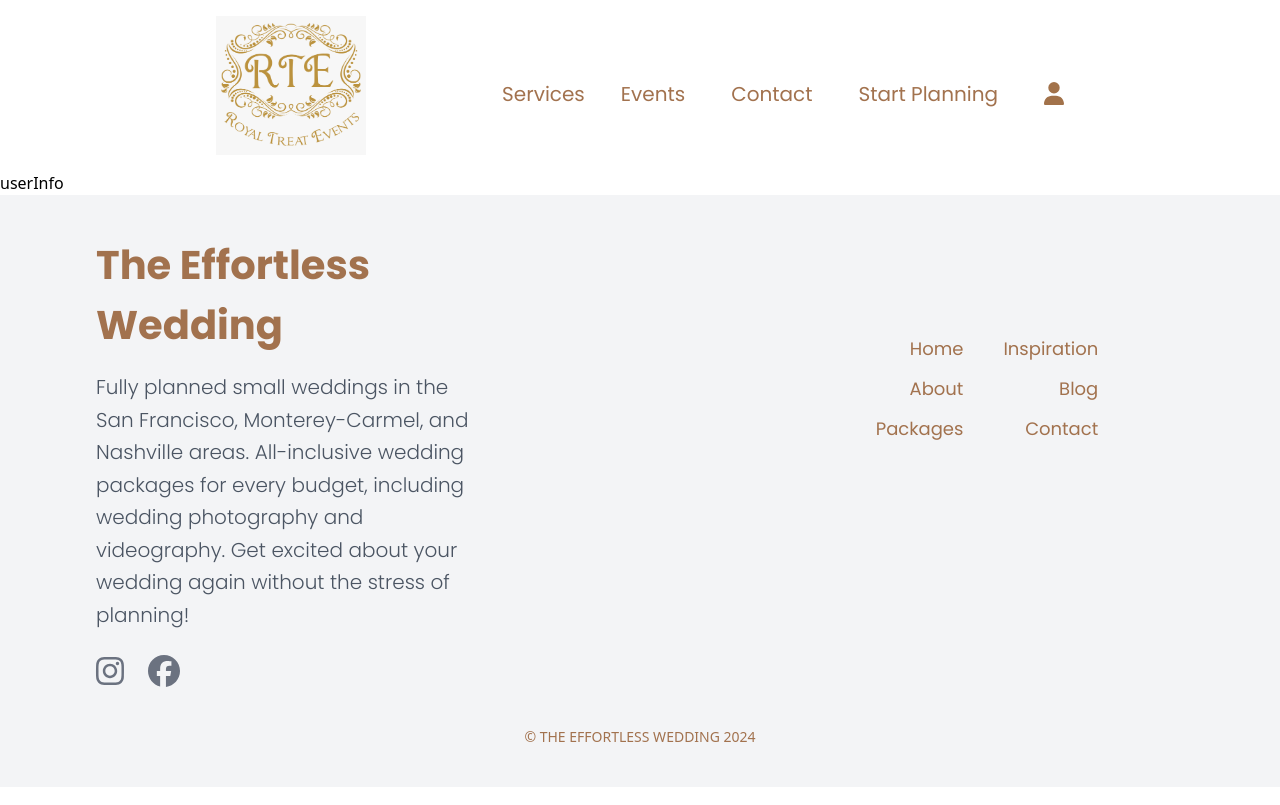
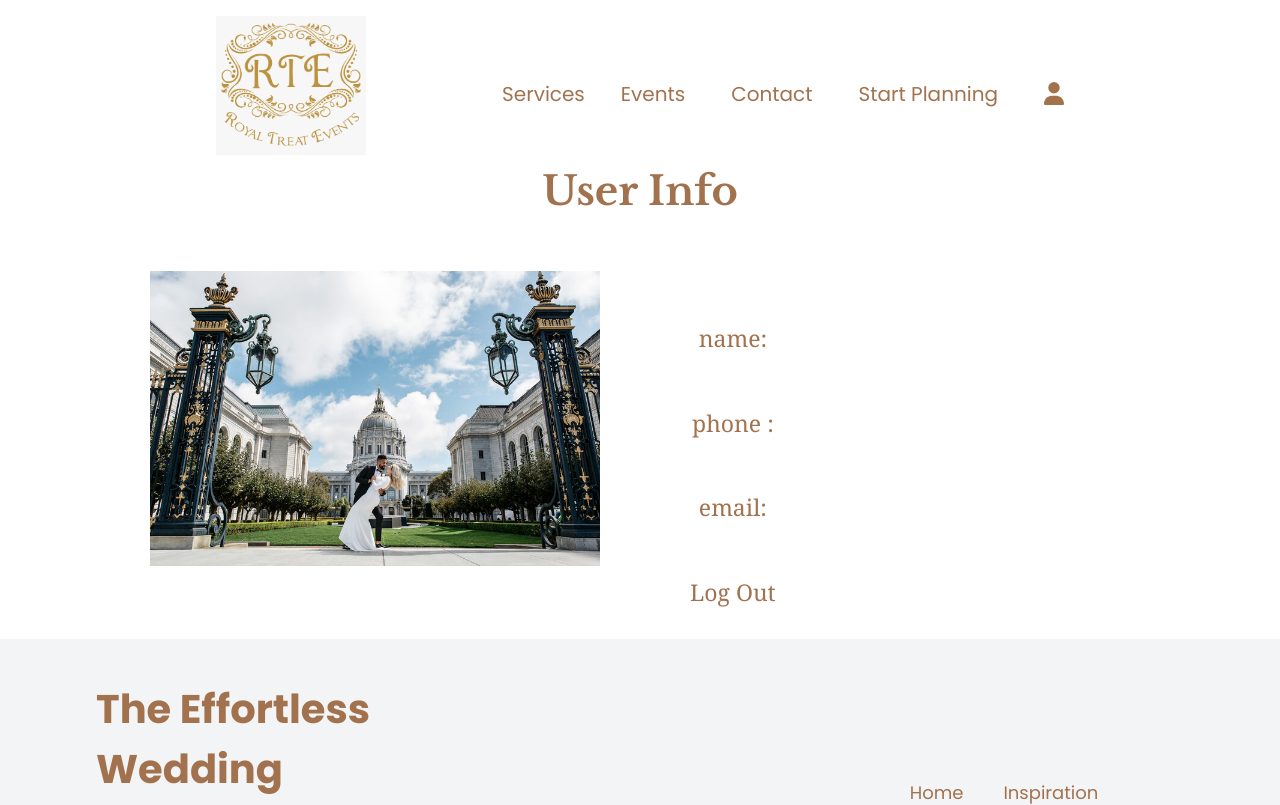
Before and after one commit to beqa200/colab-team3, a React (Vite) app: page /userInfo in a window 1280 px wide. Shown: the top 805 px of the page. Built offline with nearby package versions, Linux system fonts and the light colour scheme; sample sign-in values are in the browser's storage.

Commit message:
login and registration

```diff
--- a/src/App.jsx
+++ b/src/App.jsx
@@ -61,7 +61,8 @@ export default function App() {
         { path: "/events", element: <Events /> },
         {
           path:"/userInfo", element: <UserInfo/>
-        }
+        },
+
         // {
         //   path: '/events',
         //   element: <Events />,
--- a/src/components/Header.jsx
+++ b/src/components/Header.jsx
@@ -1,4 +1,4 @@
-import React, { useState } from "react";
+import React, { useEffect, useState } from "react";
 import logo from "../assets/logo.webp";
 import loho4 from "../assets/loho4.png";
 import userImage from '../assets/user.svg'
@@ -10,6 +10,16 @@ import {
 } from "react-router-dom";
 
 export default function Header() {
+  const [log, setLog] = useState(false)
+
+  useEffect(() => {
+
+      let token = localStorage.getItem("token");
+      if (token) {
+       setLog(true)
+      }
+
+  }, []);
   const [isOpen, setIsOpen] = useState(false);
   const toggleMenu = () => {
     setIsOpen(!isOpen);
@@ -105,10 +115,11 @@ export default function Header() {
         >
           Start Planning
         </Link >
-        <Link to={"/login"}>
+         <Link to={ log ?  "/userInfo" : "/login"}>
         <img className="w-[20px] cursor-pointer" src={userImage} />
 
         </Link>
+
 
       </div>
     </header>
--- a/src/components/UserInfo.jsx
+++ b/src/components/UserInfo.jsx
@@ -1,9 +1,68 @@
-import React from 'react'
+import React, { useEffect, useState } from 'react';
+import axios from 'axios';
+import {  useNavigate } from 'react-router';
+import image3 from '../assets/image3.jpg'
 
 export default function UserInfo() {
+  const [user,setUser] = useState({})
+const navigate = useNavigate()
+  useEffect(() => {
+    const createEvent = async () => {
+      let token = localStorage.getItem("token");
+      if (token) {
+        token = JSON.parse(token);
+        const response = await axios.get(
+          "https://algouni-students.duckdns.org:8002/event-planner/team-3/auth/signup",
+
+          {
+            headers: {
+              Authorization: `Bearer ${token.access}`,
+            },
+          }
+        );
+        console.log(response.data)
+        setUser(response.data)
+      }else{
+        navigate('/login')
+      }
+    };
+    createEvent()
+  }, []); // Adding dependency array to avoid multiple executions
+  const handleLogout = () => {
+    localStorage.removeItem("token"); // Remove token from localStorage
+    navigate('/'); // Redirect to the homepage
+  };
+
   return (
-    <div>
-      userInfo
+    <div  className='text-center'>
+       <div>
+       <h1 className='text-2xl font-bold font-libre  md:text-3xl lg:text-4xl xl:text-[40px] text-[#a2724e]'>User Info</h1>
+         </div>
+         <div className='flex flex-col text-center md:flex-row '>
+
+     <div className="w-full md:w-1/2 h-full">
+        <img
+           className="w-full mt-[30px] mb-[30px] xl:pr-[40px] h-full object-cover xl:pl-[150px]  pr-[50px] pl-[50px] md:pr-[10px] md:pt-[30px] md:pl-[20px] lg:pl-[70px] "
+            src={image3}
+          alt=""/>
+      </div>
+<div className='md:ml-[50px]'>
+  <div className='pb-[10px] xl:pt-[20px]  md:mt-[90px] xl:text-[23px] lg:pr-[50px] lg:text-[17px] lg:pb-[30px] font-serif text-[#a2724e]'>
+      name:  { user ? user.name : null }
+  </div>
+  <div className='pb-[10px] xl:pt-[20px] xl:text-[23px] lg:pr-[50px] lg:text-[17px] lg:pb-[30px] font-serif text-[#a2724e]'>
+      phone :  { user ? user.phoneNumber : null }
+  </div>
+  <div className='pb-[10px] xl:pt-[20px] xl:text-[23px] lg:pr-[50px] lg:text-[17px] lg:pb-[30px] font-serif text-[#a2724e]'>
+      email:  { user ? user.email : null }
+  </div>
+  <div className='pb-[10px] xl:pt-[20px] hover:underline duration-300 xl:text-[23px] lg:pr-[50px] lg:text-[17px] lg:pb-[30px] font-serif text-[#a2724e] cursor-pointer'>
+    <h1 onClick={handleLogout}>Log Out</h1>
+  </div>
+</div>
+
+  </div>
     </div>
-  )
+
+  );
 }
--- a/src/pages/Login.jsx
+++ b/src/pages/Login.jsx
@@ -5,8 +5,10 @@ import facebook from "../assets/facebook.jpg";
 import apple from "../assets/apple.png";
 import { useState } from "react";
 import party from "../assets/party.webp";
-import { Link } from "react-router-dom";
+import { Link, useNavigate } from "react-router-dom";
+
 export default function Login() {
+  const navigate = useNavigate()
   const [user, setUser] = useState({
     email: "",
     password: "",
@@ -60,6 +62,7 @@ export default function Login() {
           const token = res.data;
           console.log("Login successful. Token:", token);
           localStorage.setItem("token", JSON.stringify( token))
+          navigate("/")
 
         })
         .catch((err) => {
@@ -84,20 +87,7 @@ export default function Login() {
       </div>
         <div class="flex flex-col  items-center mt-[60px] ">
 
-        <div
-          className="w-[250px] lg:mb-[30px]  flex justify-center items-center ml-2 mb-3 border-customBrown  rounded-[40px] py-1.5 px-2.5"
-          style={{ borderWidth: "1px" }}
-        >
-          <img className="w-[25px] mr-2" src={google} alt="Google Icon" />
-          <h3 className="text-[17px]">continue with google</h3>
-        </div>
-        <div
-          className="w-[250px] lg:mb-[10px] flex items-center  justify-center ml-2 border-customBrown rounded-[40px] py-1.5 px-2.5"
-          style={{ borderWidth: "1px" }}
-        >
-          <img className="w-[25px] mr-2" src={facebook} alt="Google Icon" />
-          <h3 className="text-[17px]">continue with facebook</h3>
-        </div>
+
 
         <hr className="mt-5" />
         <div>
@@ -119,7 +109,7 @@ export default function Login() {
               placeholder=" password"
             />
              <button
-              className="w-[250px] flex items-center justify-center ml-2 border-black rounded-[40px] py-1.5 px-2.5 mb-5 mx-auto text-[#a2724e]"
+              className="w-[250px] flex items-center justify-center ml-1 border-black rounded-[40px] py-1.5 px-2.5 mb-5 mx-auto text-[#a2724e]"
               style={{
                 borderWidth: "2px",
                 border: "2px solid #a2724e",
--- a/src/pages/Registration.jsx
+++ b/src/pages/Registration.jsx
@@ -81,20 +81,7 @@ function Registration() {
           />
         </div>
         <div className="flex flex-col items-center mt-[60px]">
-          <div
-            className="w-[250px] lg:mb-[30px] flex justify-center items-center ml-2 mb-3 border-customBrown rounded-[40px] py-1.5 px-2.5"
-            style={{ borderWidth: "1px" }}
-          >
-            <img className="w-[25px] mr-2" src={google} alt="Google Icon" />
-            <h3 className="text-[17px]">continue with google</h3>
-          </div>
-          <div
-            className="w-[250px] lg:mb-[10px] flex items-center justify-center ml-2 border-customBrown rounded-[40px] py-1.5 px-2.5"
-            style={{ borderWidth: "1px" }}
-          >
-            <img className="w-[25px] mr-2" src={facebook} alt="Facebook Icon" />
-            <h3 className="text-[17px]">continue with facebook</h3>
-          </div>
+
 
           <hr className="mt-5" />
           <form onSubmit={handleSubmit} className="flex flex-col">
@@ -131,7 +118,7 @@ function Registration() {
               placeholder="Enter password"
             />
             <button
-              className="w-[250px] flex items-center justify-center ml-2 border-black rounded-[40px] py-1.5 px-2.5 mb-5 mx-auto text-[#a2724e]"
+              className="w-[250px] flex items-center justify-center ml-1 border-black rounded-[40px] py-1.5 px-2.5 mb-5 mx-auto text-[#a2724e]"
               style={{
                 borderWidth: "2px",
                 border: "2px solid #a2724e",
```
